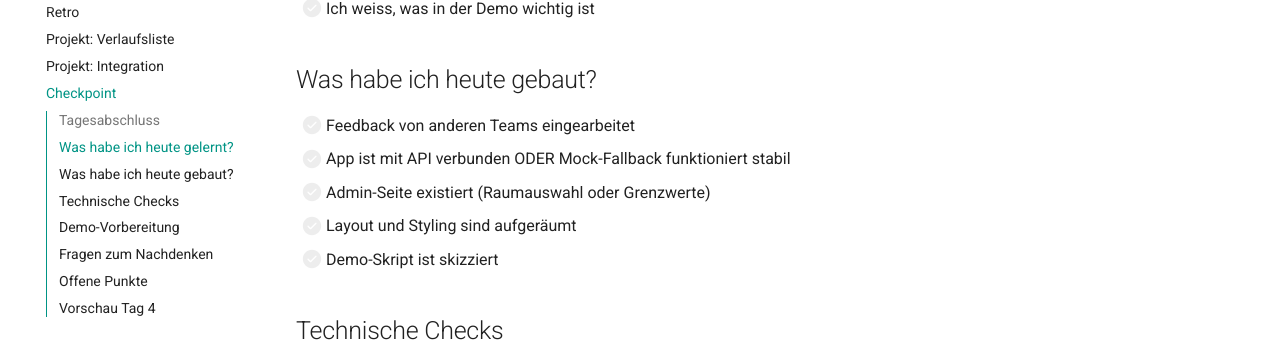
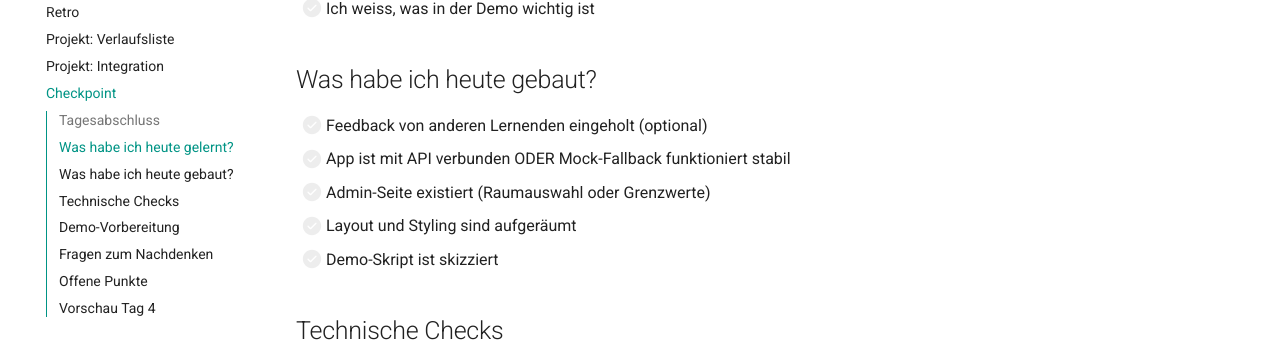
Before and after one commit to HeiligerG/ae-raumklima-bootcamp, an MkDocs documentation site: the page built from docs/tag-3/checkpoint.md, in a window 1280 px wide and 900 px high, scrolled down 356 px. Shown: the part 144-486 px from the top of the window. Built offline with MkDocs 1.6.1 and Material for MkDocs 9.7.7, drawn with Linux system fonts in a browser that asks for light colours; comment, search, counter and statistics services are not loaded.

Commit message:
fix(tag-3, tag-4): Checkpoints auf Einzelperson + Trainer-Team -> Trainer
- tag-3/checkpoint.md: 'Feedback von anderen Teams eingearbeitet'
  -> 'Feedback von anderen Lernenden eingeholt (optional)'
  (Retro-Block -> Selbst-Check umformuliert)
- tag-4/checkpoint.md: 'Seid ihr bereit?' -> 'Bist du bereit?'
  'Demo-Zeitplan mit den AE-Teams abgesprochen' gestrichen
  (Einzelperson)
  'pg_dump der DB als Backup' gestrichen (nicht fuer AE)

```diff
--- a/docs/tag-3/checkpoint.md
+++ b/docs/tag-3/checkpoint.md
@@ -13,7 +13,7 @@ Heute war Integrationstag. Prüf deinen Fortschritt.
 
 ## Was habe ich heute gebaut?
 
-- [ ] Feedback von anderen Teams eingearbeitet
+- [ ] Feedback von anderen Lernenden eingeholt (optional)
 - [ ] App ist mit API verbunden ODER Mock-Fallback funktioniert stabil
 - [ ] Admin-Seite existiert (Raumauswahl oder Grenzwerte)
 - [ ] Layout und Styling sind aufgeräumt
```
